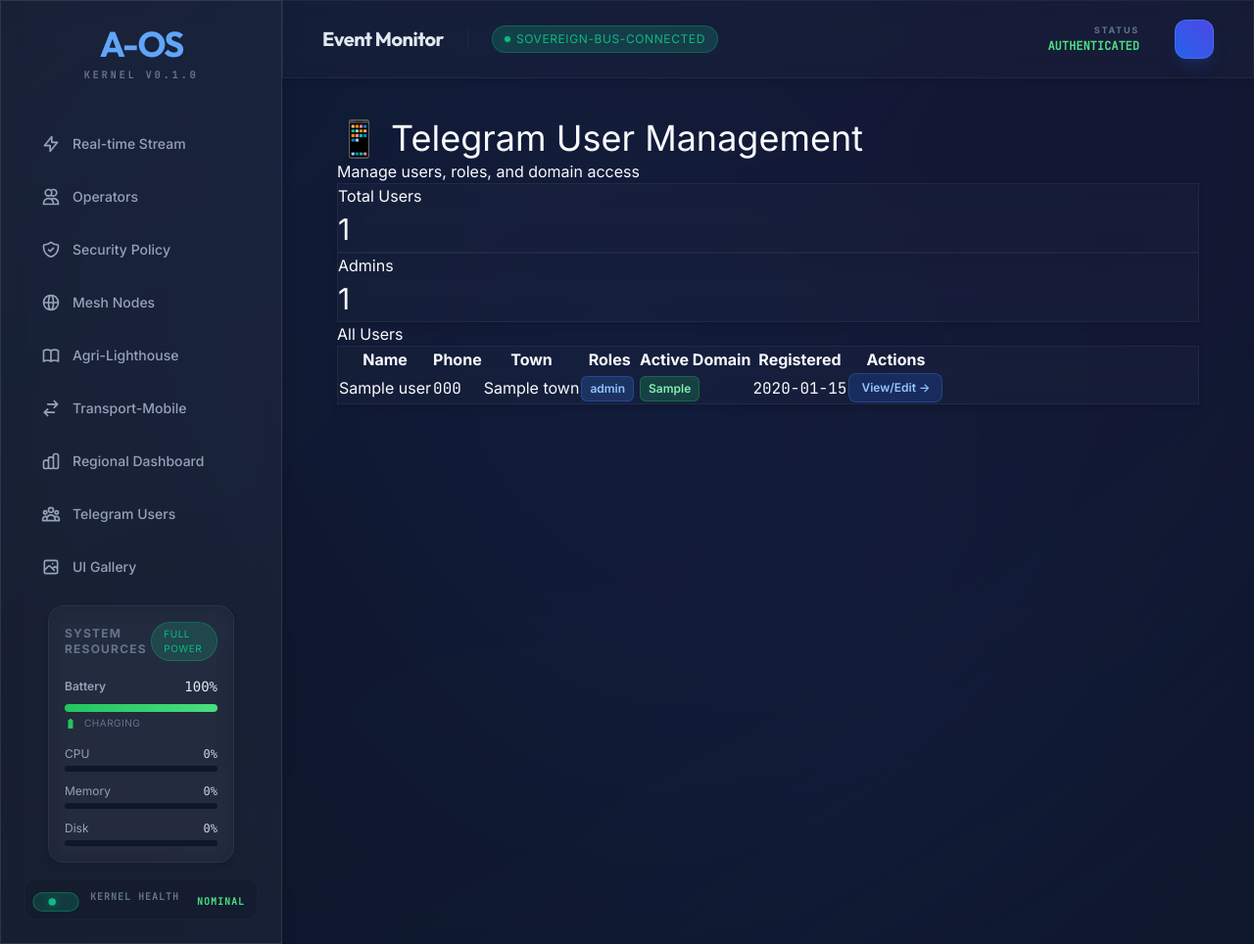
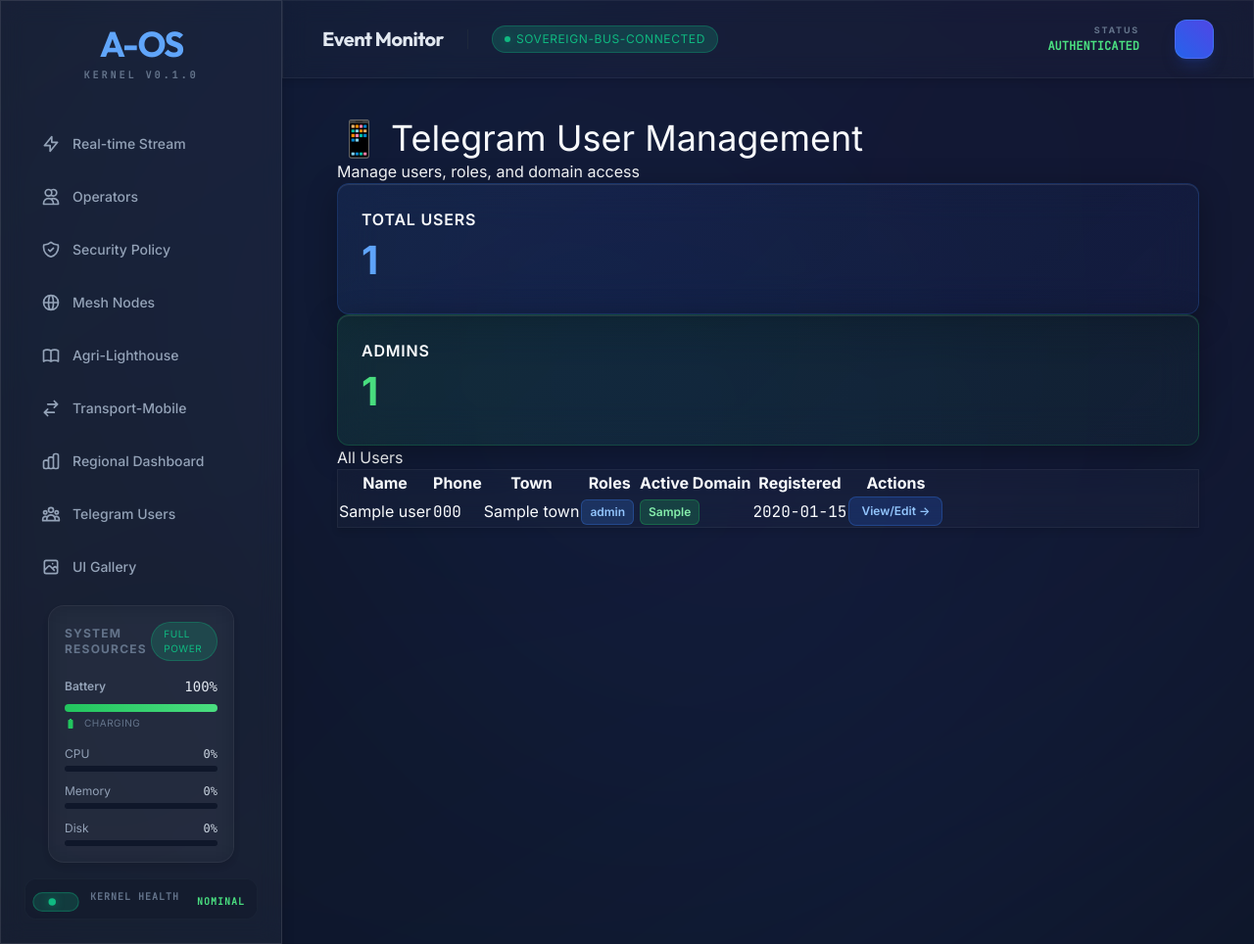
Before and after one commit to peteroluoch/africa-offline-os, a FastAPI app: template aos/api/templates/admin_users.html in a window 1280 px wide. Shown: the whole page at 98% size. Run offline with FastAPI, Linux system fonts and the light colour scheme; the template is opened without the code that fills it: most values are stand-ins (such as "Sample title", 1, 10 or a date in 2020); some libraries are stand-ins or nearby versions.

Commit message:
feat: ULTRA premium stats cards with gradient text and glassmorphism
VISUAL WOW FACTOR UPGRADE

User feedback: Stats cards still looked too plain.
Now: EXTREME premium effects that will absolutely WOW!

New Features:
 Backdrop blur (20px) - strong glass effect
 Gradient backgrounds (blue for total, green for roles)
 Gradient text on numbers (webkit-background-clip)
 Inset highlights for depth
 Hover animations (translateY + scale)
 Glowing shadows on hover
 Border color transitions
 Larger, bolder numbers (2.5rem, weight 800)
 Uppercase labels with letter-spacing

Visual Effects:
- Blue gradient: #60a5fa  #3b82f6
- Green gradient: #4ade80  #22c55e
- Box shadows: 0 8px 32px with inset highlights
- Hover: translateY(-4px) + scale(1.02) + glow
- Smooth cubic-bezier transitions

This is NOW truly FAANG-grade premium design!

```diff
--- a/aos/api/templates/admin_users.html
+++ b/aos/api/templates/admin_users.html
@@ -12,14 +12,25 @@
 
     <!-- Stats Cards -->
     <div class="aos-grid aos-grid-cols-4 aos-gap-4 aos-mb-6">
-        <div class="aos-glass aos-p-4 aos-rounded-lg hover:scale-105 transition-transform duration-200">
-            <div class="aos-text-muted aos-text-sm aos-mb-2">Total Users</div>
-            <div class="aos-h2 aos-text-primary">{{ total_users }}</div>
+        <div style="backdrop-filter: blur(20px); background: linear-gradient(135deg, rgba(59, 130, 246, 0.1), rgba(37, 99, 235, 0.05)); border: 1px solid rgba(59, 130, 246, 0.2); border-radius: 12px; padding: 1.5rem; box-shadow: 0 8px 32px rgba(0, 0, 0, 0.3), inset 0 1px 0 rgba(255, 255, 255, 0.1); transition: all 0.3s ease; cursor: pointer;"
+            onmouseover="this.style.transform='translateY(-4px) scale(1.02)'; this.style.boxShadow='0 12px 48px rgba(59, 130, 246, 0.4), inset 0 1px 0 rgba(255, 255, 255, 0.2)'; this.style.borderColor='rgba(59, 130, 246, 0.4)'"
+            onmouseout="this.style.transform='translateY(0) scale(1)'; this.style.boxShadow='0 8px 32px rgba(0, 0, 0, 0.3), inset 0 1px 0 rgba(255, 255, 255, 0.1)'; this.style.borderColor='rgba(59, 130, 246, 0.2)'">
+            <div class="aos-text-muted aos-text-sm aos-mb-2"
+                style="font-weight: 600; letter-spacing: 0.05em; text-transform: uppercase;">Total Users</div>
+            <div class="aos-h2 aos-text-primary"
+                style="font-size: 2.5rem; font-weight: 800; background: linear-gradient(135deg, #60a5fa, #3b82f6); -webkit-background-clip: text; -webkit-text-fill-color: transparent;">
+                {{ total_users }}</div>
         </div>
         {% for role, count in roles_count.items() %}
-        <div class="aos-glass aos-p-4 aos-rounded-lg hover:scale-105 transition-transform duration-200">
-            <div class="aos-text-muted aos-text-sm aos-mb-2">{{ role.capitalize() }}s</div>
-            <div class="aos-h2 aos-text-success">{{ count }}</div>
+        <div style="backdrop-filter: blur(20px); background: linear-gradient(135deg, rgba(34, 197, 94, 0.1), rgba(22, 163, 74, 0.05)); border: 1px solid rgba(34, 197, 94, 0.2); border-radius: 12px; padding: 1.5rem; box-shadow: 0 8px 32px rgba(0, 0, 0, 0.3), inset 0 1px 0 rgba(255, 255, 255, 0.1); transition: all 0.3s ease; cursor: pointer;"
+            onmouseover="this.style.transform='translateY(-4px) scale(1.02)'; this.style.boxShadow='0 12px 48px rgba(34, 197, 94, 0.4), inset 0 1px 0 rgba(255, 255, 255, 0.2)'; this.style.borderColor='rgba(34, 197, 94, 0.4)'"
+            onmouseout="this.style.transform='translateY(0) scale(1)'; this.style.boxShadow='0 8px 32px rgba(0, 0, 0, 0.3), inset 0 1px 0 rgba(255, 255, 255, 0.1)'; this.style.borderColor='rgba(34, 197, 94, 0.2)'">
+            <div class="aos-text-muted aos-text-sm aos-mb-2"
+                style="font-weight: 600; letter-spacing: 0.05em; text-transform: uppercase;">{{ role.capitalize() }}s
+            </div>
+            <div class="aos-h2 aos-text-success"
+                style="font-size: 2.5rem; font-weight: 800; background: linear-gradient(135deg, #4ade80, #22c55e); -webkit-background-clip: text; -webkit-text-fill-color: transparent;">
+                {{ count }}</div>
         </div>
         {% endfor %}
     </div>
```
